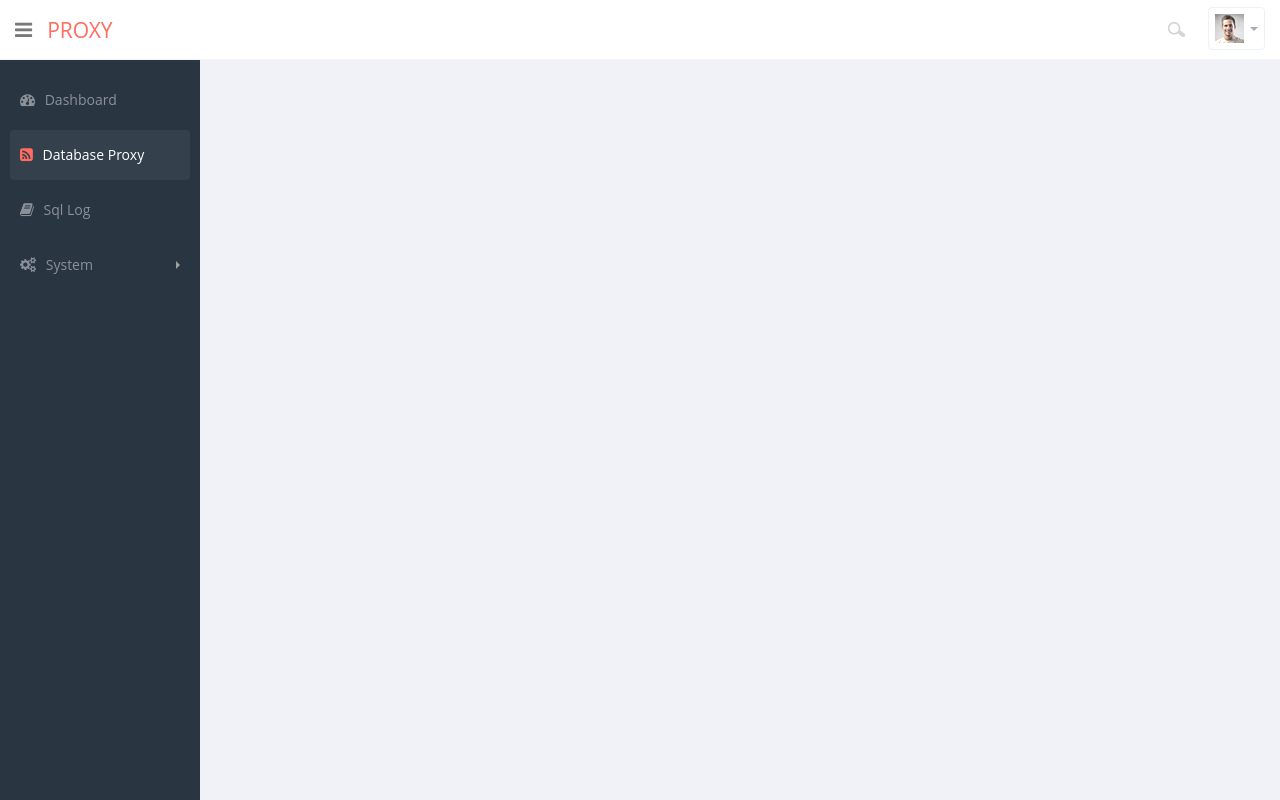
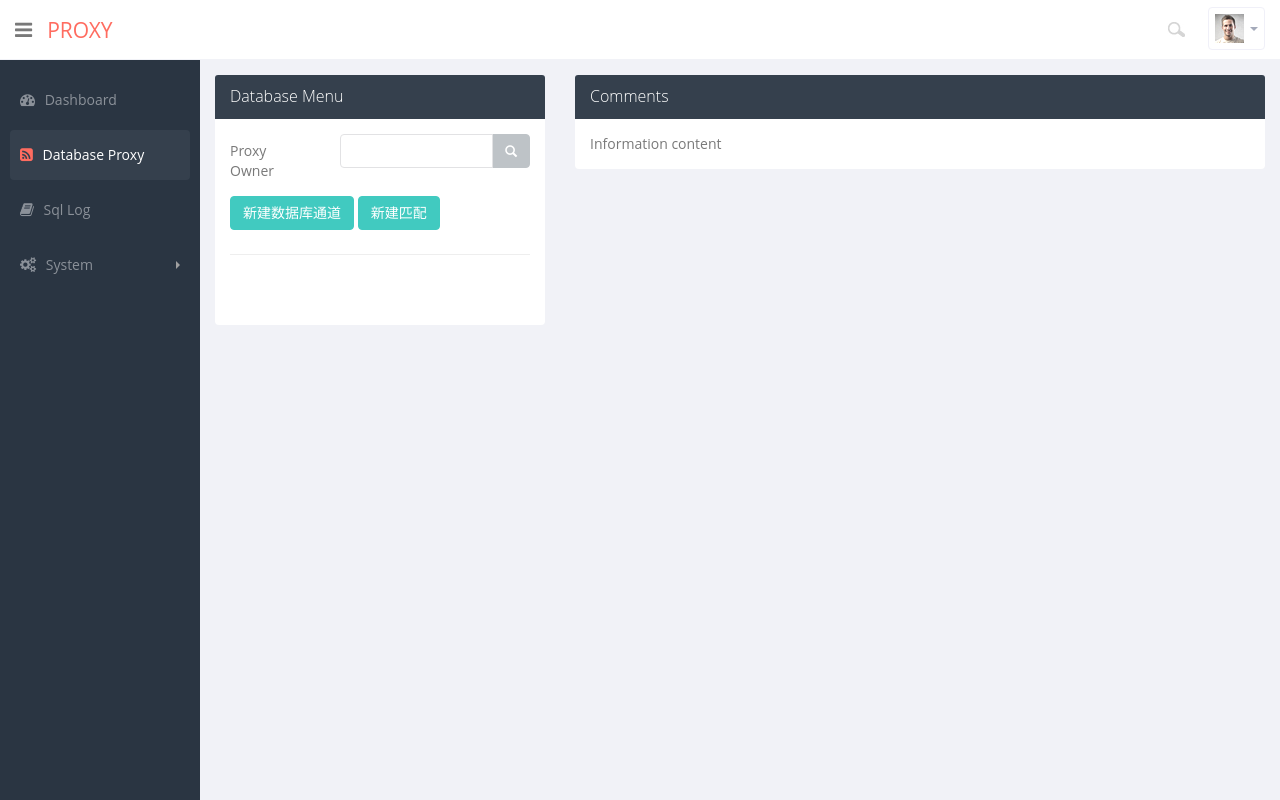
Before and after one commit to lot2/proxynew, a Flask app: page /database in a window 1280 px wide. Run offline with Flask 2, Linux system fonts and the light colour scheme; some libraries are stand-ins or nearby versions; some web fonts are replaced.

Commit message:
modify at 2015.04.13

```diff
--- a/apps/templates/database.html
+++ b/apps/templates/database.html
@@ -7,19 +7,55 @@
             overflow: hidden;
             text-overflow: ellipsis;
         }
+         .page-header{
+                margin-top: 10px;
+            }
     </style>
     <section id="main-content">
-
-    <section class="wrapper tab-container">
+        <section class="wrapper">
             <!-- page start-->
-        <div class="tab-content">
-            <div class="tab-pane active" id="webData">
             <div class="row">
                 <div class="col-lg-4">
-
+                    <div class="panel panel-primary">
+                        <div class="panel-heading">Database Menu</div>
+                        <div class="panel-body">
+                            <form class="form-horizontal">
+                                <div class="form-group">
+                                    <label for="proxy_owner" class="col-sm-4 control-label">Proxy Owner</label>
+                                    <div class="col-sm-8">
+                                        <div class="input-group">
+                                            <input type="text" class="form-control" id="proxy_owner" >
+                                            <span class="input-group-btn">
+                                                <button class="btn btn-default" type="button">
+                                                    <span class="glyphicon glyphicon-search" style="font-size: 12px"></span>
+                                                </button>
+                                            </span>
+                                        </div>
+                                    </div>
+                                </div>
+                                <div class="form-group">
+                                    <div class="col-sm-12">
+                                        <button class="btn btn-primary">新建数据库通道</button>
+                                        <button class="btn btn-primary">新建匹配</button>
+                                    </div>
+                                </div>
+                                <div class="page-header"></div>
+                                <div class="form-group">
+                                    <div class="col-sm-12">
+                                        <table class="table table-noborder">
+                                            <tr></tr>
+                                        </table>
+                                    </div>
+                                </div>
+                            </form>
+                        </div>
+                    </div>
                 </div>
                 <div class="col-lg-8">
-
+                    <div class="panel panel-primary">
+                        <div class="panel-heading">Comments</div>
+                        <div class="panel-body">
+                            Information content
                         </div>
                     </div>
                 </div>
--- a/apps/templates/index.html
+++ b/apps/templates/index.html
@@ -12,6 +12,8 @@
         }
         header.navbar-collapse{
             padding-left: 0px;
+            border-top-left-radius:3px;
+            border-top-right-radius:3px;
         }
     </style>
     <section id="main-content">
```
Lines whose indentation alone changed are shown as unchanged.
